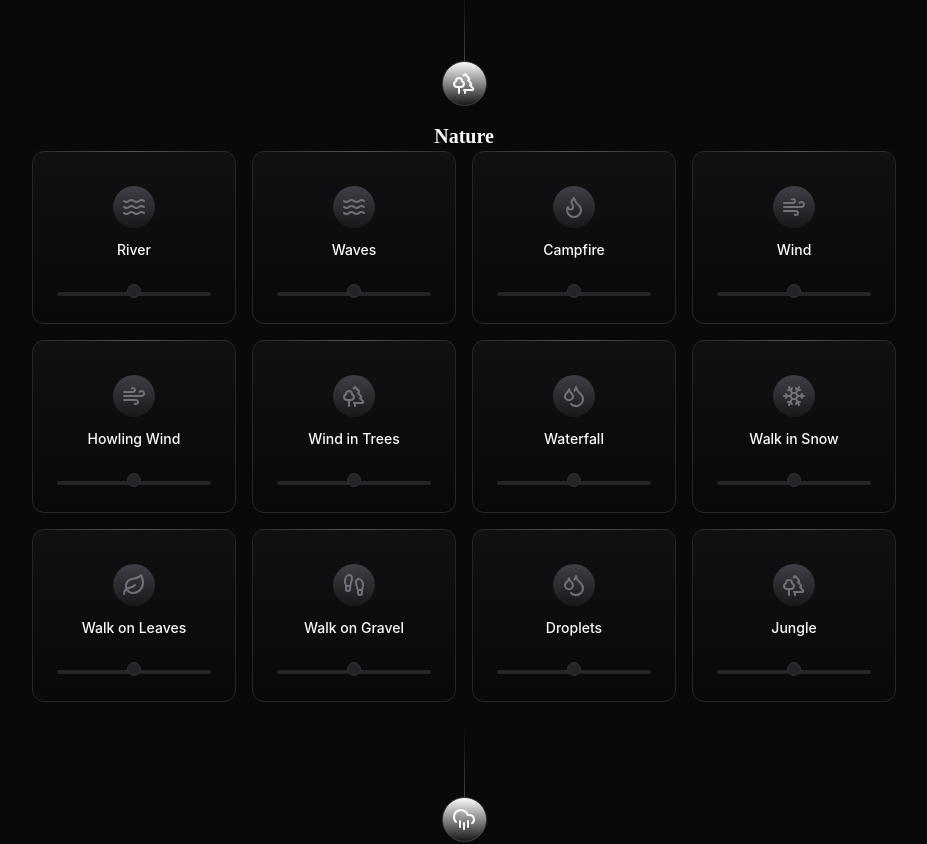
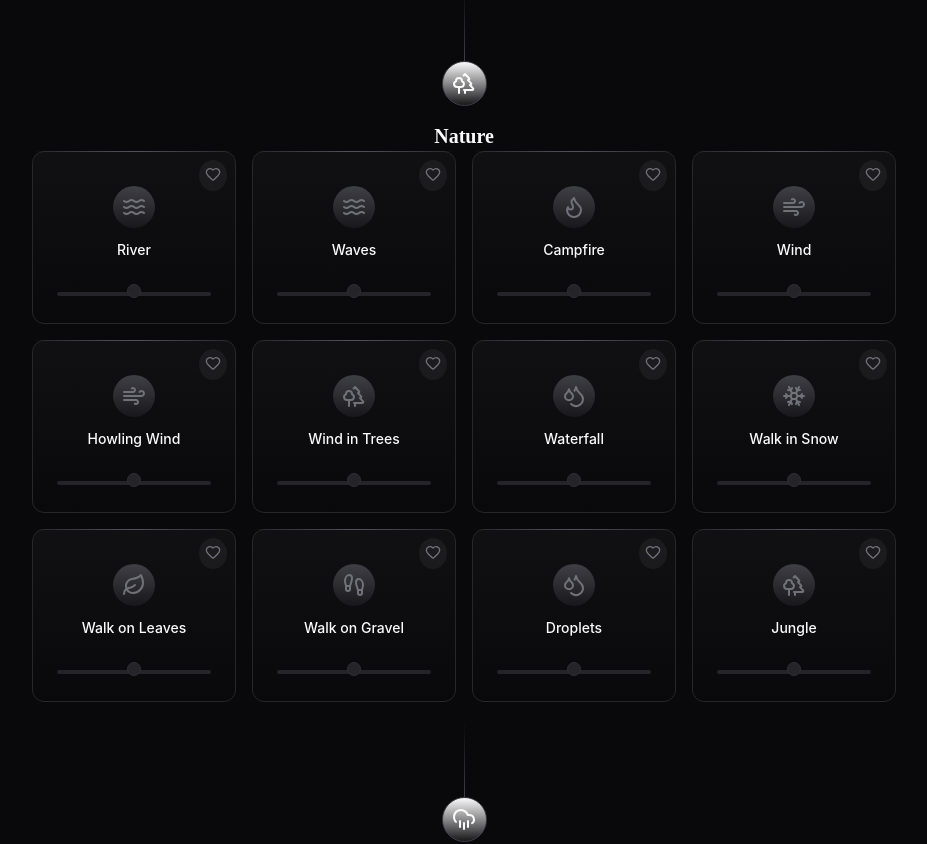
Before and after one commit to iss-tools/moodist-vue, a Vue app: page / in a window 1280 px wide. Shown: the part 852-1696 px from the top of the page, without its empty margins (176-1103 px from the left). Built offline with nearby package versions, Linux system fonts and the light colour scheme.

Commit message:
loading audio show icon

```diff
--- a/src/components/SoundCard.vue
+++ b/src/components/SoundCard.vue
@@ -10,8 +10,9 @@
 
     <!-- Icon & Label -->
     <div class="content">
-      <div :class="['icon', { selected: isSelected }]">
-        <component :is="getIcon(sound.icon)" />
+      <div :class="['icon', { selected: isSelected, loading: isLoading }]">
+        <LoadingIcon v-if="isLoading" class="w-4 h-4 animate-spin" />
+        <component v-else :is="getIcon(sound.icon)" />
       </div>
       <span :class="['label', { selected: isSelected }]">
         {{ sound.label }}
@@ -35,7 +36,7 @@
 </template>
 
 <script setup lang="ts">
-import { Heart as HeartIcon } from "lucide-vue-next";
+import { Heart as HeartIcon, Loader2 as LoadingIcon } from "lucide-vue-next";
 import * as LucideIcons from "lucide-vue-next";
 import { storeToRefs } from "pinia";
 import { computed, watch } from "vue";
@@ -58,11 +59,12 @@ const isFavorite = computed(
 );
 const volume = computed(() => sounds.value[props.sound.id]?.volume ?? 0.5);
 
-const { play, stop, fadeOut, pause, loadSound } = useSound(props.sound.src, {
-  loop: true,
-  volume: () => volume.value * globalVolume.value,
-  lazy: true, // 延迟加载声音文件
-});
+const { play, stop, fadeOut, pause, loadSound, isLoading, hasLoaded } =
+  useSound(props.sound.src, {
+    loop: true,
+    volume: () => volume.value * globalVolume.value,
+    lazy: true, // 延迟加载声音文件
+  });
 
 // Watch for selection and play/pause - matches React version logic
 watch(
@@ -157,18 +159,13 @@ const getIcon = (icon: any) => {
   padding: 6px;
   border-radius: 50%;
   transition: all 0.2s;
-  opacity: 0;
+  opacity: 1;
   background-color: var(--color-button-hover);
   border: none;
   cursor: pointer;
   color: var(--color-fg-muted);
 
-  .sound-card:hover & {
-    opacity: 1;
-  }
-
   &.favorite {
-    opacity: 1;
     color: #ef4444;
     background-color: rgba(239, 68, 68, 0.1);
   }
@@ -227,6 +224,10 @@ const getIcon = (icon: any) => {
         var(--color-bg-secondary)
       );
     }
+  }
+
+  &.loading {
+    color: var(--color-fg-secondary);
   }
 }
 
```
